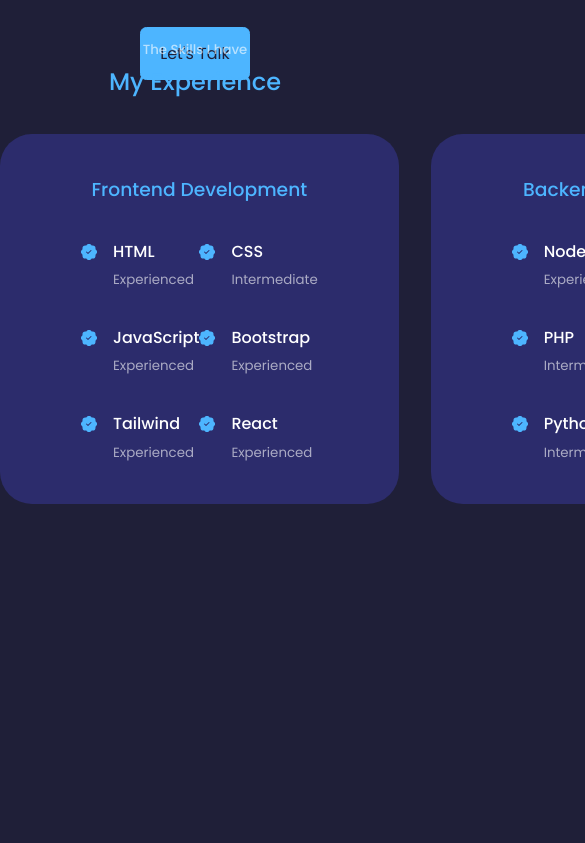
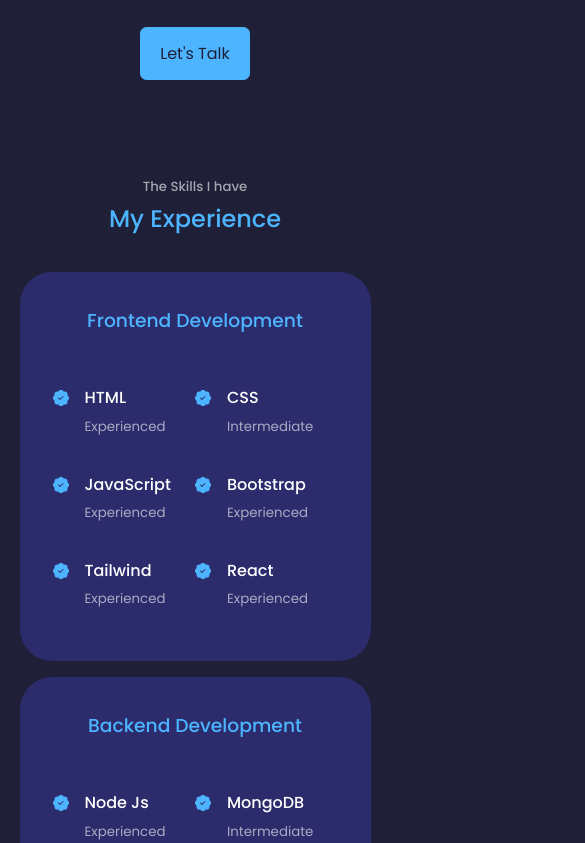
Before and after one commit to luislimaUM/my-portfolio, a React (Create React App) app: page / in a window 390 px wide. Shown: the part 1841-2684 px from the top of the page, 585 px wide, since content can reach past the window. Built offline with nearby package versions, Linux system fonts and the light colour scheme.

Commit message:
media querie to experience component

```diff
--- a/src/components/experience/experience.css
+++ b/src/components/experience/experience.css
@@ -39,3 +39,32 @@
     margin-top: 6px;
     color: var(--color-primary);
 }
+
+/* ------------ MEDIA QUERIES (MEDIUM DEVICES) ----------------------- */
+@media screen and (max-width: 1024px){
+    .experience__container{
+        grid-template-columns: 1fr;
+    }
+
+    .experience__container > div{
+        width: 80%;
+        padding: 2rem;
+        margin: 0 auto;
+    }
+
+    .experience__content{
+        padding: 1rem;
+    }
+}
+
+/* ------------ MEDIA QUERIES (SMALL DEVICES) ----------------------- */
+@media screen and (max-width: 600px){
+    .experience__container{
+        gap: 1rem;
+    }
+
+    .experience__container > div{
+        width: var(--container-widht-sm);
+        padding: 2rem 1rem;
+    }
+}
--- a/src/components/header/HeaderSocials.jsx
+++ b/src/components/header/HeaderSocials.jsx
@@ -5,7 +5,7 @@
 
 const HeaderSocials = () => {
   return (
-    <div class="header__socials">
+    <div className="header__socials">
         <a href='https://linkedin.com' target="_blank"><BsLinkedin/></a>
         <a href='https://github.com' target="_blank"><GoMarkGithub/></a>
         <a href='https://instagram.com' target="_blank"><BsInstagram/></a>
--- a/src/index.css
+++ b/src/index.css
@@ -22,7 +22,7 @@
 
     --container-width-lg: 75%;
     --container-width-md: 86%;
-    --container-widht-ms: 90%;
+    --container-widht-sm: 90%;
 }
 
 html{
@@ -57,7 +57,6 @@
 
 section {
     margin-top: 8rem;
-    height: 100vh;
 }
 
 section > h2, section > h5 {
```
